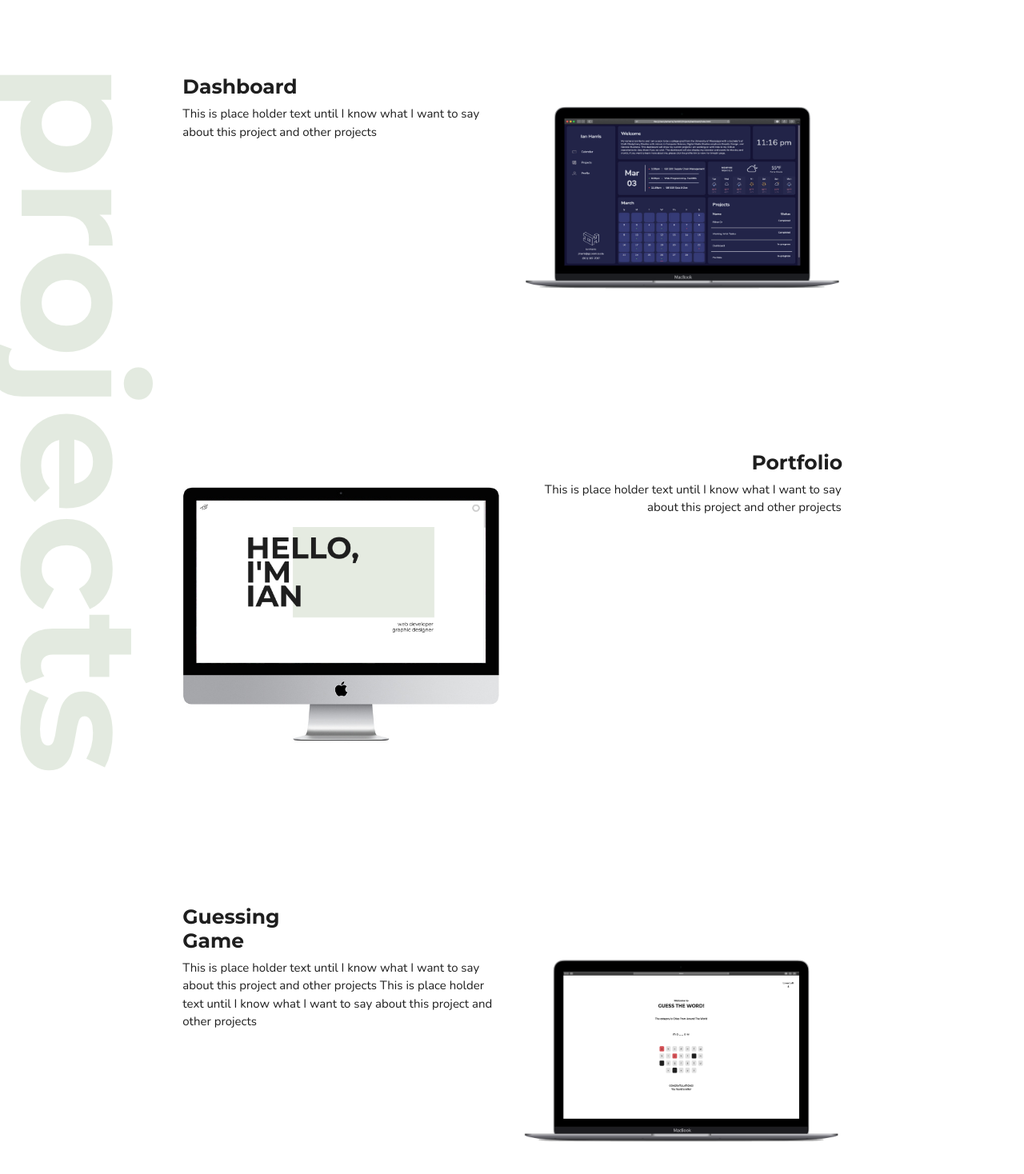
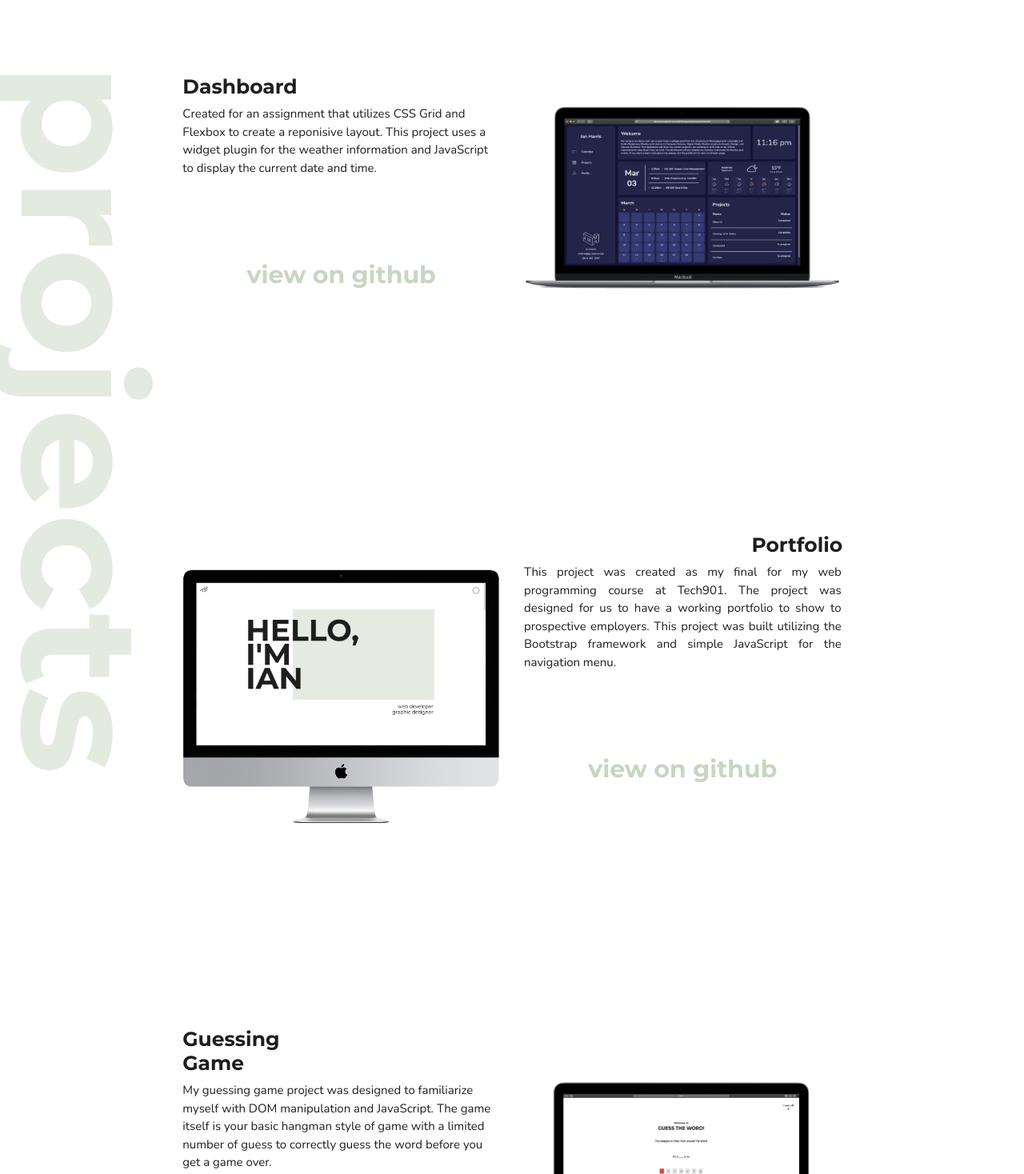
Before and after one commit to ianharris97/Portfolio, a plain HTML site: page index.html in a window 1280 px wide. Shown: the part 1940-3408 px from the top of the page at 80% size. Drawn offline with nearby package versions, Linux system fonts and the light colour scheme.

Commit message:
add finishing touches

```diff
--- a/index.html
+++ b/index.html
@@ -98,7 +98,14 @@
               </div>
               <div class="row">
                 <div class="col-md-6">
-                  <p>This is place holder text until I know what I want to say about this project and other projects</p>
+                  <p>Created for an assignment that utilizes CSS Grid and Flexbox to create a reponisive layout. This project uses a widget plugin for the weather information and JavaScript to display the current date and time.</p>
+
+                  <div class="row link-button">
+                    <div class="col-md-12 d-flex justify-content-center">
+                      <a href="https://github.com/ianharris97/Dashboard.git" target="_blank">view on github</a>
+                    </div>
+                  </div>
+
                 </div>
                 <div class="col-md-6">
                   <img class="project-img" src="./Resources/img-projects-dashboard.png" alt="Image of my dashboard presented as a mockup on a Macbook Pro">
@@ -118,7 +125,14 @@
                   <img class="project-img" src="./Resources/img-projects-portfolio.png" alt="Image of my portfolio presented as a mockup on a iMac">
                 </div>
                 <div class="col-md-6">
-                  <p class="right-just">This is place holder text until I know what I want to say about this project and other projects</p>
+                  <p class="just">This project was created as my final for my web programming course at Tech901. The project was designed for us to have a working portfolio to show to prospective employers. This project was built utilizing the Bootstrap framework and simple JavaScript for the navigation menu.</p>
+
+                  <div class="row link-button">
+                    <div class="col-md-12 d-flex justify-content-center">
+                      <a href="https://github.com/ianharris97/Portfolio.git" target="_blank">view on github</a>
+                    </div>
+                  </div>
+
                 </div>
               </div>
             </div>
@@ -133,7 +147,14 @@
               </div>
               <div class="row">
                 <div class="col-md-6">
-                  <p>This is place holder text until I know what I want to say about this project and other projects This is place holder text until I know what I want to say about this project and other projects</p>
+                  <p>My guessing game project was designed to familiarize myself with DOM manipulation and JavaScript. The game itself is your basic hangman style of game with a limited number of guess to correctly guess the word before you get a game over. </p>
+
+                  <div class="row link-button">
+                    <div class="col-md-12 d-flex justify-content-center">
+                      <a href="https://github.com/ianharris97/WordGame.git" target="_blank">view on github</a>
+                    </div>
+                  </div>
+
                 </div>
                 <div class="col-md-6">
                   <img class="project-img" src="./Resources/img-projects-guessing-game.png" alt="Image of my guessing game presented as a mockup on a Macbook Pro">
@@ -260,15 +281,7 @@
           </div>
 
           <div class="col-md-8">
-            <div class="row row-spacing">
-              <!-- Current Residence -->
-              <div class="col-md-2">
-                <h3>Current<br>Residence</h3>
-              </div>
-              <div class="col-md-10">
-                <p>Hernando, MS 38632</p>
-              </div>
-            </div>
+
 
             <!-- Mobile Number -->
             <div class="row row-spacing">
--- a/style.css
+++ b/style.css
@@ -151,8 +151,32 @@ p {
   text-align: right;
 }
 
+.just {
+  text-align: justify;
+}
+
 .project-img {
   width: 100%;
+}
+
+.link-button {
+  margin: 100px 0px;
+}
+
+.link-button a {
+  font-family: 'Montserrat', sans-serif;
+  font-weight: 700;
+  font-size: 30px;
+  color: rgba(144, 173, 130, 0.50);
+  text-decoration: none;
+}
+
+.link-button a:hover {
+  font-family: 'Montserrat', sans-serif;
+  font-weight: 700;
+  font-size: 30px;
+  color: rgba(144, 173, 130, 0.25);
+  text-decoration: none;
 }
 
 /* Resume Section */
```
